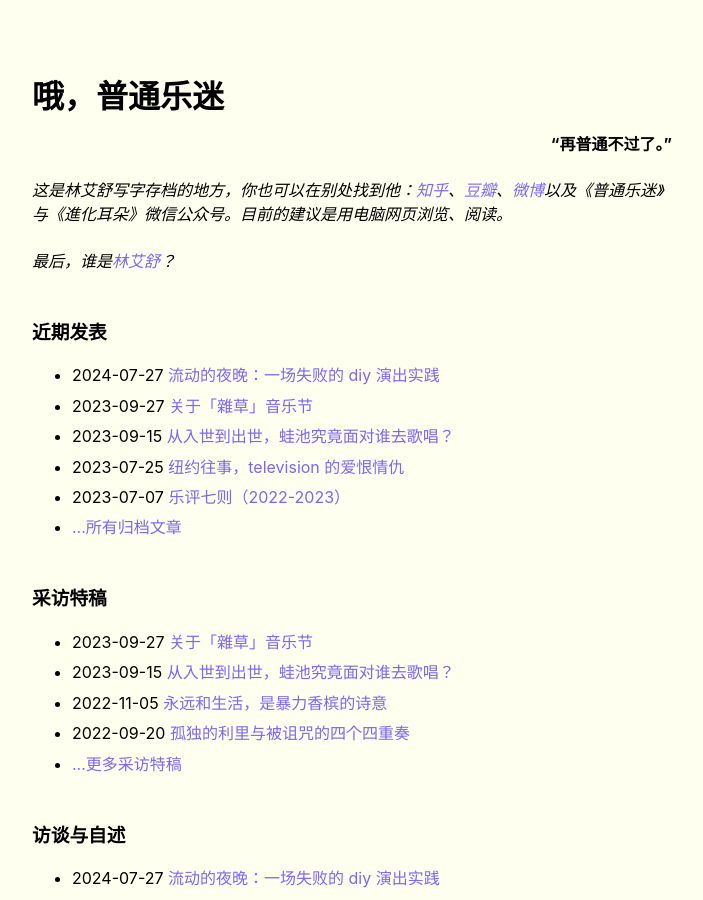
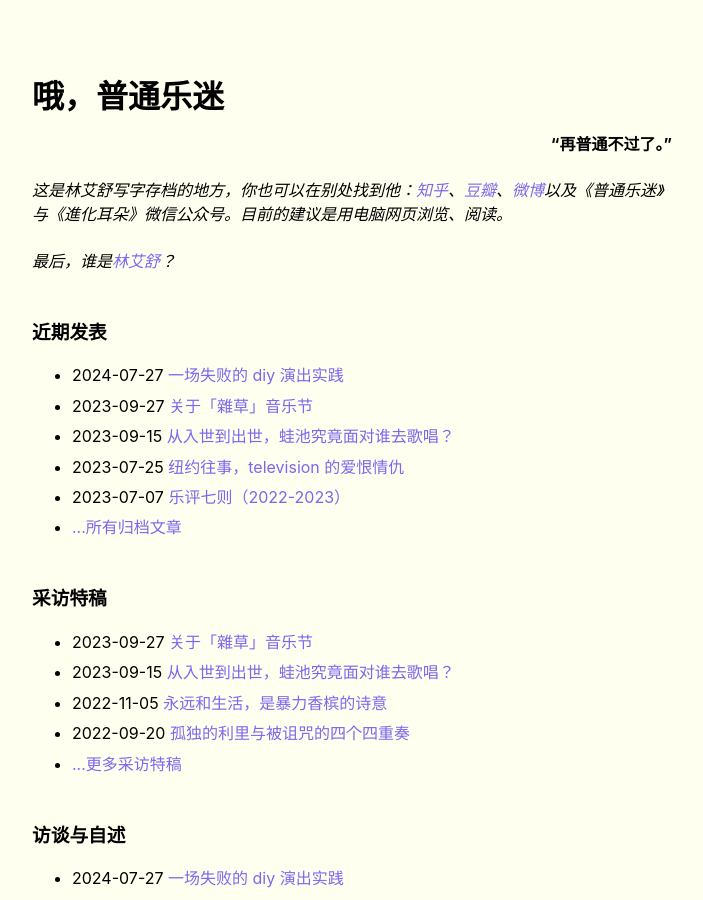
Before and after one commit to salingerlin/salingerlin.github.io, a Jekyll site: the page built from index.md, in a window 1280 px wide and 900 px high. Shown: the whole window, without its empty margins (288-991 px from the left). Built offline with Jekyll 4.4.1, drawn with Linux system fonts in a browser that asks for light colours.

Commit message:
Update and rename 2024-7-27-some things about Liquid Nights.md to 2024-07-27-some things about Liquid Nights.md

```diff
--- a/_posts/2024-7-27-some things about Liquid Nights.md
+++ b/_posts/2024-07-27-some things about Liquid Nights.md
@@ -1,6 +1,6 @@
 ---
 layout: post
-title: 流动的夜晚：一场失败的 DIY 演出实践
+title: 一场失败的 DIY 演出实践
 category: 访谈与自述
 ---
 
```
